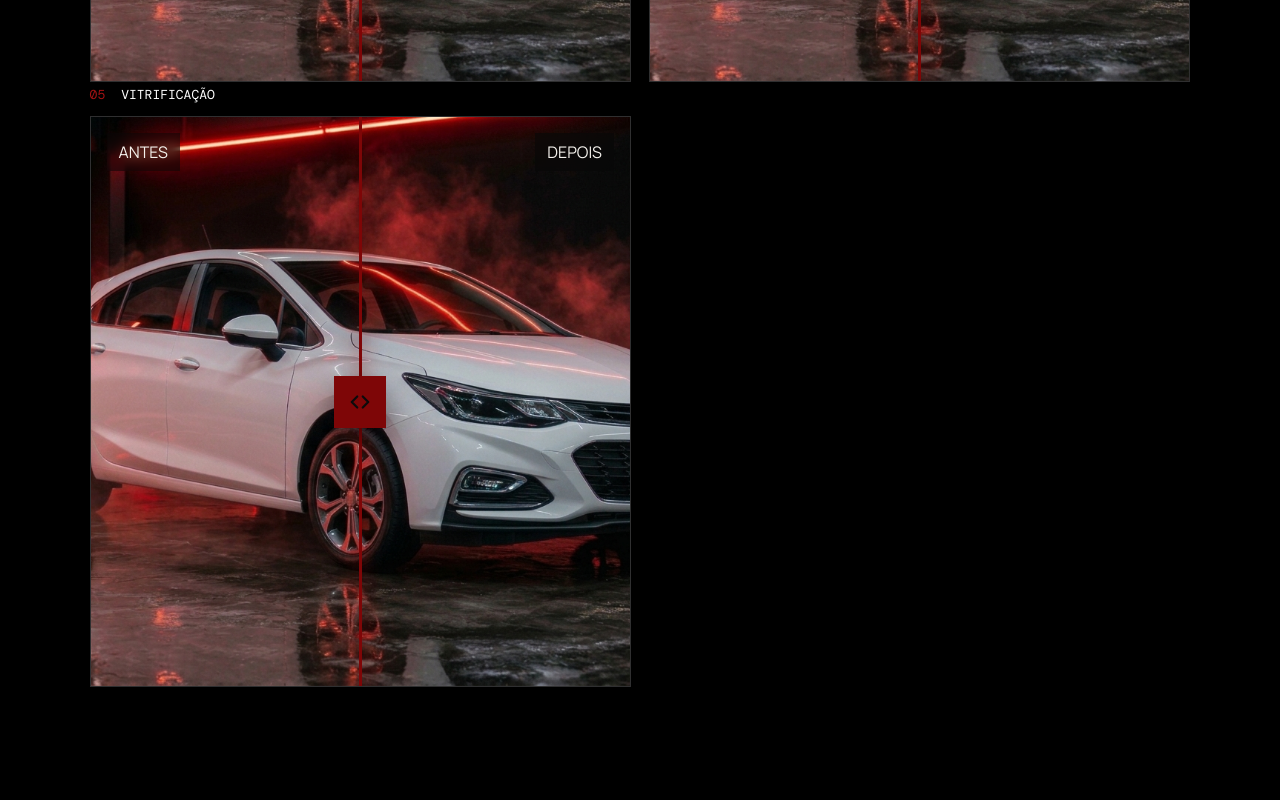
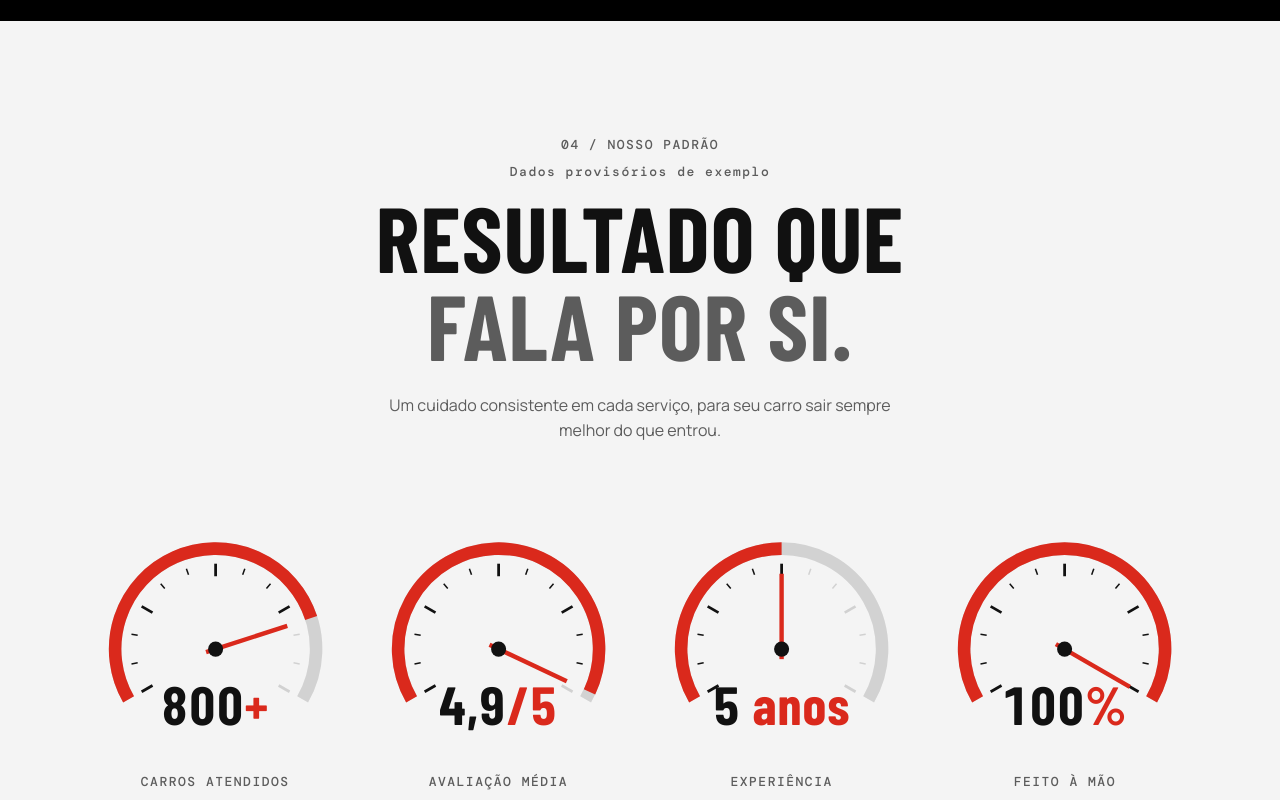
Before and after one commit to cardetailbms/esteticaautomotiva, a React (Vite) app: page / in a window 1280 px wide. Shown: the part 4560-5360 px from the top of the page. Built offline with nearby package versions, Linux system fonts and the light colour scheme; a web font is replaced by a local one.

Commit message:
Parte 3 e 4

```diff
--- a/VantaBeforeAfter.tsx
+++ b/VantaBeforeAfter.tsx
@@ -13,6 +13,8 @@ type Img = {src?: string; srcSet?: string; alt?: string};
 interface Props {
   before?: Img;
   after?: Img;
+  label?: string;
+  simulateBefore?: boolean;
   beforeLabel: string;
   afterLabel: string;
   start: number;
@@ -28,13 +30,15 @@ interface Props {
 
 const clamp = (v: number) => Math.max(0, Math.min(100, v));
 
-function Layer({img, dirty, accent}: {img?: Img; dirty: boolean; accent: string}) {
+function Layer({img, dirty, accent, simulate}: {img?: Img; dirty: boolean; accent: string; simulate?: boolean}) {
   if (img && img.src)
     return (
       <img
         src={img.src}
         srcSet={img.srcSet}
         alt={img.alt || ""}
+        loading="lazy"
+        decoding="async"
         draggable={false}
         style={{
           position: "absolute",
@@ -42,6 +46,7 @@ function Layer({img, dirty, accent}: {img?: Img; dirty: boolean; accent: string}
           width: "100%",
           height: "100%",
           objectFit: "cover",
+          filter: dirty && simulate ? "grayscale(.65) contrast(.8) brightness(.7) sepia(.25)" : undefined,
           userSelect: "none",
           pointerEvents: "none",
         }}
@@ -85,6 +90,8 @@ export default function VantaBeforeAfter(props: Props) {
     labelBg,
     lineWidth,
     labelFont,
+    label,
+    simulateBefore,
   } = props;
   const isStatic = useIsStaticRenderer();
   const reduce =
@@ -163,14 +170,11 @@ export default function VantaBeforeAfter(props: Props) {
       <span
         style={{
           position: "absolute",
-          top: 16,
-          [side]: 16,
+          top: 0,
+          [side]: 0,
           padding: "8px 12px",
-          borderRadius: 999,
           background: labelBg,
           color: labelColor,
-          backdropFilter: "blur(6px)",
-          WebkitBackdropFilter: "blur(6px)",
           opacity: show ? 1 : 0,
           transition: "opacity .3s ease",
           pointerEvents: "none",
@@ -192,7 +196,7 @@ export default function VantaBeforeAfter(props: Props) {
         ...props.style,
         position: "relative",
         width: "100%",
-        height: "100%",
+        height: props.style?.height ?? "100%",
         overflow: "hidden",
         borderRadius: radius,
         cursor: isStatic ? "default" : drag ? "grabbing" : "ew-resize",
@@ -207,7 +211,7 @@ export default function VantaBeforeAfter(props: Props) {
           inset: 0,
           clipPath: `inset(0 ${100 - pos}% 0 0)`,
         }}>
-        <Layer img={before} dirty={true} accent={accent} />
+        <Layer img={before} dirty={true} accent={accent} simulate={simulateBefore} />
       </div>
       {tag(beforeLabel, "left", pos > 12)}
       {tag(afterLabel, "right", pos < 88)}
@@ -220,40 +224,38 @@ export default function VantaBeforeAfter(props: Props) {
           width: lineWidth,
           marginLeft: -lineWidth / 2,
           background: accent,
-          boxShadow: `0 0 18px ${accent}`,
           pointerEvents: "none",
         }}
       />
       <div
         role="slider"
         tabIndex={0}
-        aria-label="Compare before and after"
+        aria-label={label ? `Comparar antes e depois: ${label}` : "Comparar antes e depois"}
         aria-valuemin={0}
         aria-valuemax={100}
         aria-valuenow={Math.round(pos)}
+        aria-valuetext={`${Math.round(pos)}% do antes visível`}
         onKeyDown={key}
         style={{
           position: "absolute",
           top: "50%",
           left: `${pos}%`,
-          width: 52,
-          height: 52,
-          margin: "-26px 0 0 -26px",
-          borderRadius: "50%",
+          width: 48,
+          height: 48,
+          margin: "-24px 0 0 -24px",
           background: accent,
+          border: "2px solid #fff",
           display: "grid",
           placeItems: "center",
-          boxShadow: "0 10px 30px rgba(0,0,0,.45)",
           transform: drag ? "scale(.9)" : "scale(1)",
           transition: "transform .25s ease",
-          outline: "none",
         }}>
         <svg
           width="22"
           height="22"
           viewBox="0 0 24 24"
           fill="none"
-          stroke="#0b0b0c"
+          stroke="#fff"
           strokeWidth="2.4"
           strokeLinecap="round"
           strokeLinejoin="round">
@@ -265,15 +267,15 @@ export default function VantaBeforeAfter(props: Props) {
 }
 
 VantaBeforeAfter.defaultProps = {
-  beforeLabel: "Before",
-  afterLabel: "After",
+  beforeLabel: "Antes",
+  afterLabel: "Depois",
   start: 50,
   introSweep: true,
-  radius: 18,
-  accent: "#FF5A1F",
-  labelColor: "#F4F1EC",
-  labelBg: "rgba(8,8,9,0.55)",
-  lineWidth: 3,
+  radius: 0,
+  accent: "#da291c",
+  labelColor: "#fff",
+  labelBg: "#000",
+  lineWidth: 2,
 };
 
 addPropertyControls(VantaBeforeAfter, {
--- a/VantaSpeedo.tsx
+++ b/VantaSpeedo.tsx
@@ -16,6 +16,8 @@ type Stat = {
   decimals: number;
   label: string;
 };
+
+const fmt = (n: number, d: number) => n.toLocaleString("pt-BR", {minimumFractionDigits: d, maximumFractionDigits: d});
 
 interface Props {
   stats: Stat[];
@@ -71,6 +73,7 @@ function Gauge({s, run, duration, p, i}: {s: Stat; run: boolean; duration: numbe
   const ticks = Array.from({length: 13}, (_, j) => START + (SWEEP / 12) * j);
   return (
     <div
+      role="listitem"
       onMouseEnter={() => setRev(true)}
       onMouseLeave={() => setRev(false)}
       style={{
@@ -101,15 +104,14 @@ function Gauge({s, run, duration, p, i}: {s: Stat; run: boolean; duration: numbe
             fill="none"
             stroke={p.trackColor}
             strokeWidth="10"
-            strokeLinecap="round"
+            strokeLinecap="butt"
           />
           <path
             d={arc(START, Math.max(START + 0.01, Math.min(START + SWEEP, ang)))}
             fill="none"
             stroke={p.accent}
             strokeWidth="10"
-            strokeLinecap="round"
-            style={{filter: `drop-shadow(0 0 6px ${p.accent})`}}
+            strokeLinecap="butt"
           />
           {ticks.map((a, j) => {
             const r0 = j % 3 === 0 ? 58 : 63,
@@ -135,7 +137,7 @@ function Gauge({s, run, duration, p, i}: {s: Stat; run: boolean; duration: numbe
               transformOrigin: "100px 100px",
               transition: rev ? "transform .5s cubic-bezier(.3,1.6,.5,1)" : "transform .5s ease",
             }}>
-            <line x1="100" y1="108" x2="100" y2="40" stroke={p.accent} strokeWidth="3.5" strokeLinecap="round" />
+            <line x1="100" y1="108" x2="100" y2="40" stroke={p.accent} strokeWidth="3.5" strokeLinecap="butt" />
           </g>
           <circle cx="100" cy="100" r="6" fill={p.textColor} />
         </svg>
@@ -150,10 +152,10 @@ function Gauge({s, run, duration, p, i}: {s: Stat; run: boolean; duration: numbe
             ...p.numberFont,
             fontVariantNumeric: "tabular-nums",
           }}>
-          <span style={visuallyHidden}>{`${s.prefix}${s.value}${s.suffix}`}</span>
+          <span style={visuallyHidden}>{`${s.prefix}${fmt(s.value, s.decimals)}${s.suffix}`}</span>
           <span aria-hidden="true">
             {s.prefix}
-            {shown.toFixed(s.decimals)}
+            {fmt(shown, s.decimals)}
             <span style={{color: p.accent}}>{s.suffix}</span>
           </span>
         </div>
@@ -218,6 +220,7 @@ export default function VantaSpeedo(props: Props) {
   return (
     <div
       ref={root}
+      role="list"
       style={{
         ...p.style,
         width: "100%",
@@ -242,28 +245,28 @@ const visuallyHidden: React.CSSProperties = {
 };
 const DEFAULT_STATS: Stat[] = [
   {
-    value: 2400,
-    max: 3000,
+    value: 800,
+    max: 1000,
     prefix: "",
     suffix: "+",
     decimals: 0,
-    label: "Cars detailed",
+    label: "Carros atendidos",
   },
   {
     value: 4.9,
     max: 5,
     prefix: "",
-    suffix: "★",
+    suffix: "/5",
     decimals: 1,
-    label: "Average review",
+    label: "Avaliação média",
   },
   {
-    value: 9,
-    max: 12,
+    value: 5,
+    max: 10,
     prefix: "",
-    suffix: " yrs",
+    suffix: " anos",
     decimals: 0,
-    label: "Coating warranty",
+    label: "Experiência",
   },
   {
     value: 100,
@@ -271,7 +274,7 @@ const DEFAULT_STATS: Stat[] = [
     prefix: "",
     suffix: "%",
     decimals: 0,
-    label: "Hand finished",
+    label: "Feito à mão",
   },
 ];
 
@@ -281,10 +284,10 @@ VantaSpeedo.defaultProps = {
   phoneColumns: 2,
   gap: 24,
   duration: 2.2,
-  textColor: "#F4F1EC",
-  mutedColor: "rgba(244,241,236,0.6)",
-  accent: "#FF5A1F",
-  trackColor: "rgba(244,241,236,0.14)",
+  textColor: "#111",
+  mutedColor: "#5c5c5c",
+  accent: "#da291c",
+  trackColor: "rgba(0,0,0,.14)",
 };
 
 addPropertyControls(VantaSpeedo, {
--- a/src/main.tsx
+++ b/src/main.tsx
@@ -75,18 +75,26 @@ const services = [
     badge: "Premium",
   },
 ];
-const comparisonItems = [
-  "Polimento técnico",
-  "Lavagem detalhada",
-  "Revitalização de faróis",
-  "Higienização de bancos",
-  "Vitrificação",
+const comparisons: {title: string; before?: {src: string; alt: string}; after?: {src: string; alt: string}}[] = [
+  {title: "Polimento técnico"},
+  {title: "Lavagem detalhada"},
+  {title: "Revitalização de faróis"},
+  {title: "Higienização de bancos"},
+  {title: "Vitrificação"},
 ];
 const packages = services.map((s, i) => ({
   name: s.title,
   price: [180, 90, 120, 60, 100, 130, 180, 450][i],
   note: s.blurb,
 }));
+
+// ATENÇÃO: valores PROVISÓRIOS de exemplo. Substituir pelos números reais da PoliArt antes de publicar.
+const stats = [
+  {value: 800, max: 1000, prefix: "", suffix: "+", decimals: 0, label: "Carros atendidos"},
+  {value: 4.9, max: 5, prefix: "", suffix: "/5", decimals: 1, label: "Avaliação média"},
+  {value: 5, max: 10, prefix: "", suffix: " anos", decimals: 0, label: "Experiência"},
+  {value: 100, max: 100, prefix: "", suffix: "%", decimals: 0, label: "Feito à mão"},
+];
 
 gsap.registerPlugin(SplitText);
 
@@ -305,17 +313,11 @@ function App() {
         </section>
 
         {/* Seção de Antes & Depois */}
-        <section className="comparison-section section-pad" id="work">
+        <section className="comparison-section section-pad" id="work" aria-labelledby="work-title">
           <div className="section-head">
             <div>
               <p className="section-label">03 / ANTES & DEPOIS</p>
-              <h2 style={{
-                fontWeight: 900,
-                fontSize: "clamp(2.8rem, 6vw, 5.5rem)",
-                letterSpacing: "1px",
-                lineHeight: 1.0,
-                textTransform: "uppercase",
-              }}>
+              <h2 id="work-title">
                 A diferença
                 <br />
                 <span>é visível.</span>
@@ -328,42 +330,54 @@ function App() {
             </p>
           </div>
           <div className="comparison-grid">
-            {comparisonItems.map((item, i) => (
-              <article className="comparison-item" key={item}>
+            {comparisons.map((item, i) => (
+              <article className="comparison-item" key={item.title}>
                 <div className="comparison-title">
                   <span>0{i + 1}</span>
-                  <strong>{item}</strong>
+                  <strong>{item.title}</strong>
                 </div>
                 {render(VantaBeforeAfter, {
-                  before: {src: "/image/hero.jpg", alt: `${item} antes`},
-                  after: {src: "/image/hero.jpg", alt: `${item} depois`},
+                  before: item.before ?? {src: "/image/hero.jpg", alt: `${item.title}, antes`},
+                  after: item.after ?? {src: "/image/hero.jpg", alt: `${item.title}, depois`},
+                  simulateBefore: !item.before,
+                  label: item.title,
                   beforeLabel: "Antes",
                   afterLabel: "Depois",
-                  accent: "#7e0607",
+                  accent: "#da291c",
+                  radius: 0,
+                  lineWidth: 2,
+                  labelColor: "#fff",
+                  labelBg: "#000",
+                  labelFont: {fontFamily: "'DM Mono', monospace", fontSize: 13, fontWeight: 500, letterSpacing: "1.5px"},
                   style: {width: "100%", aspectRatio: "1 / 1", height: "auto"},
                 })}
               </article>
             ))}
           </div>
         </section>
-        <section className="stats section-pad">
-          <div className="stats-head" style={{textAlign: "center", marginBottom: "clamp(40px, 6vw, 80px)"}}>
+        <section className="stats section-pad on-paper" aria-labelledby="standard-title">
+          <div className="stats-head">
             <p className="section-label">04 / NOSSO PADRÃO</p>
-            <h2
-              style={{
-                fontWeight: 900,
-                fontSize: "clamp(2.8rem, 6vw, 5.5rem)",
-                letterSpacing: "1px",
-                lineHeight: 1.0,
-                textTransform: "uppercase",
-              }}>
+            <p className="stats-note" role="note">Dados provisórios de exemplo</p>
+            <h2 id="standard-title">
               Resultado que<br /><span>fala por si.</span>
             </h2>
-            <p className="stats-copy" style={{maxWidth: "52ch", margin: "1.5rem auto 0"}}>
+            <p className="stats-copy">
               Um cuidado consistente em cada serviço, para seu carro sair sempre melhor do que entrou.
             </p>
           </div>
-          {render(VantaSpeedo, {columns: 4, phoneColumns: 2, accent: "#7e0607", textColor: "#fff"})}
+          {render(VantaSpeedo, {
+            stats,
+            columns: 4,
+            phoneColumns: 2,
+            gap: 32,
+            accent: "#da291c",
+            textColor: "#111",
+            mutedColor: "#5c5c5c",
+            trackColor: "rgba(0, 0, 0, .14)",
+            numberFont: {fontFamily: "var(--font-display)", fontWeight: 900, fontSize: "clamp(32px, 4.2vw, 56px)", letterSpacing: "1px", lineHeight: 1},
+            labelFont: {fontFamily: "var(--mono)", fontSize: 13, fontWeight: 500, letterSpacing: "1.5px", lineHeight: 1.4},
+          })}
         </section>
         <section className="pricing section-pad" id="pricing">
           <div className="section-head">
--- a/src/styles.css
+++ b/src/styles.css
@@ -221,7 +221,6 @@ a {
 .eyebrow, .hero-caption { font-size: var(--t-label); }
 
 .statement,
-.comparison-section,
 .pricing,
 .reviews,
 .faq {
@@ -229,6 +228,8 @@ a {
     padding-top: 135px;
     padding-bottom: 145px
 }
+
+.comparison-section { padding-top: var(--pad-y); padding-bottom: var(--pad-y); }
 
 .statement {
     display: grid;
@@ -288,51 +289,14 @@ h2 {
     margin: 0 0 8px
 }
 
-.comparison-grid {
-    display: grid;
-    grid-template-columns: repeat(2, minmax(0, 1fr));
-    gap: 34px 18px
-}
-
-.comparison-item {
-    min-width: 0
-}
-
-.comparison-item:last-child {
-    grid-column: span 2;
-    max-width: calc(50% - 9px)
-}
-
-.comparison-title {
-    display: flex;
-    gap: 16px;
-    align-items: center;
-    margin-bottom: 13px;
-    font: var(--t-label) var(--mono);
-    text-transform: uppercase
-}
-
-.comparison-title span {
-    color: var(--red-bright)
-}
-
-.comparison-title strong {
-    font-weight: 400
-}
-
-.comparison-item>div:last-child {
-    border: 1px solid var(--line);
-    padding: 6px
-}
-
-.stats {
-    padding-top: 140px;
-    padding-bottom: 140px;
-    background: #0b0b0b
-}
-
-.stats-copy {
-    margin-left: 0
+.stats { padding-top: var(--pad-y); padding-bottom: var(--pad-y); }
+.stats-head { text-align: center; margin-bottom: clamp(40px, 6vw, 80px); }
+.stats-head .section-label { margin: 0; }
+.stats-copy { max-width: 52ch; margin: var(--s-5) auto 0; }
+.stats-note {
+    max-width: 70ch; margin: var(--s-2) auto var(--s-3);
+    font: 500 var(--t-label)/1.5 var(--mono); letter-spacing: var(--track-label);
+    text-align: center; color: var(--muted);
 }
 
 .pricing {
@@ -538,28 +502,11 @@ h2 {
         margin: 23px 0 0
     }
 
-    .comparison-section,
     .pricing,
     .reviews,
     .faq {
         padding-top: 90px;
         padding-bottom: 100px
-    }
-
-    .comparison-grid {
-        display: block
-    }
-
-    .comparison-item,
-    .comparison-item:last-child {
-        max-width: none;
-        margin-bottom: 30px
-    }
-
-    .stats {
-        display: block;
-        padding-top: 95px;
-        padding-bottom: 95px
     }
 
     .faq {
@@ -710,6 +657,27 @@ h2 {
 
 .sr-only { position: absolute; width: 1px; height: 1px; margin: -1px; padding: 0; overflow: hidden; clip: rect(0 0 0 0); white-space: nowrap; border: 0; }
 
+.comparison-grid { display: grid; grid-template-columns: 1fr; gap: var(--s-8) var(--s-6); }
+.comparison-item { min-width: 0; }
+@media (min-width: 600px) {
+    .comparison-grid { grid-template-columns: repeat(2, minmax(0, 1fr)); }
+}
+@media (min-width: 900px) {
+    .comparison-grid { grid-template-columns: repeat(6, minmax(0, 1fr)); }
+    .comparison-item { grid-column: span 2; }
+    .comparison-item:nth-child(-n + 2) { grid-column: span 3; }
+}
+
+.comparison-title { display: flex; align-items: baseline; gap: var(--s-3); margin-bottom: var(--s-3); }
+.comparison-title span { font: 500 var(--t-label)/1 var(--mono); letter-spacing: var(--track-label); color: var(--muted); }
+.comparison-title strong {
+    font-family: var(--font-display); font-weight: var(--w-display); font-size: var(--t-h3);
+    line-height: 1; letter-spacing: var(--track-display); text-transform: uppercase; color: var(--ink);
+}
+
+/* Foco da alça: anel duplo (branco por dentro, preto por fora), visível sobre foto clara ou escura */
+.comparison-item [role="slider"]:focus-visible { outline: 2px solid #fff; outline-offset: 0; box-shadow: 0 0 0 4px #000; }
+
 @media (prefers-reduced-motion: reduce) {
     *, *::before, *::after {
         animation-duration: .01ms !important; animation-iteration-count: 1 !important;
```
